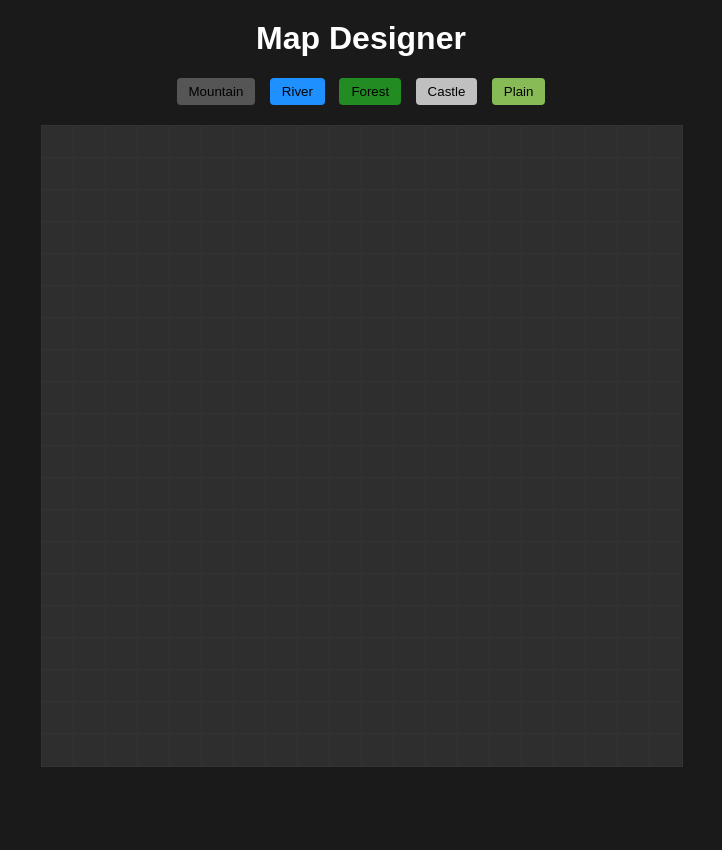
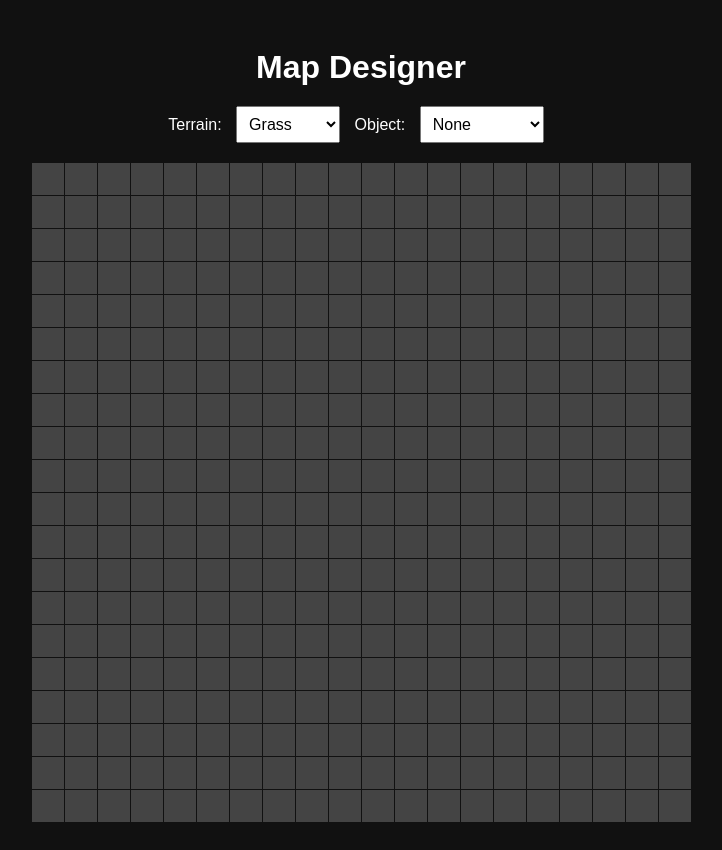
Before and after one commit to foxrain4/map-designer, a plain HTML site: page index.html in a window 1280 px wide. Shown: the whole page, without its empty margins (279-1001 px from the left). Before the commit the page ends 800 px from the top, so only its background shows below. Drawn offline with Linux system fonts and the light colour scheme.

Commit message:
add in enemies

```diff
--- a/index.html
+++ b/index.html
@@ -1,4 +1,3 @@
-
 <!DOCTYPE html>
 <html lang="en">
 <head>
@@ -7,78 +6,101 @@
   <title>Map Designer</title>
   <style>
     body {
+      background: #111;
+      color: #fff;
       font-family: sans-serif;
-      background: #1a1a1a;
-      color: white;
-      margin: 0;
-      padding: 0;
       text-align: center;
+      padding: 20px;
     }
     h1 {
-      margin-top: 20px;
+      margin-bottom: 20px;
     }
-    #map {
+    #controls {
+      margin-bottom: 20px;
+    }
+    #controls select {
+      font-size: 16px;
+      padding: 8px;
+      margin: 0 10px;
+    }
+    #grid {
       display: grid;
       grid-template-columns: repeat(20, 32px);
       grid-template-rows: repeat(20, 32px);
-      margin: 20px auto;
+      gap: 1px;
+      margin: 0 auto;
       width: fit-content;
     }
     .cell {
       width: 32px;
       height: 32px;
-      border: 1px solid #333;
-      background-color: #2e2e2e;
+      background: #444;
+      position: relative;
       cursor: pointer;
     }
-    .terrain-picker {
-      margin: 20px auto;
+    .object {
+      position: absolute;
+      top: 0;
+      left: 0;
+      width: 100%;
+      height: 100%;
+      display: flex;
+      align-items: center;
+      justify-content: center;
+      font-size: 18px;
+      pointer-events: none;
     }
-    .terrain-button {
-      margin: 0 5px;
-      padding: 6px 12px;
-      border: none;
-      border-radius: 4px;
-      cursor: pointer;
-    }
-    .mountain { background-color: #555; }
-    .river { background-color: #1e90ff; }
-    .forest { background-color: #228b22; }
-    .castle { background-color: #c0c0c0; }
-    .plain { background-color: #8b5; }
   </style>
 </head>
 <body>
   <h1>Map Designer</h1>
-  <div class="terrain-picker">
-    <button class="terrain-button mountain" data-type="mountain">Mountain</button>
-    <button class="terrain-button river" data-type="river">River</button>
-    <button class="terrain-button forest" data-type="forest">Forest</button>
-    <button class="terrain-button castle" data-type="castle">Castle</button>
-    <button class="terrain-button plain" data-type="plain">Plain</button>
+  <div id="controls">
+    <label for="terrain">Terrain:</label>
+    <select id="terrain">
+      <option value="green">Grass</option>
+      <option value="blue">Water</option>
+      <option value="gray">Mountain</option>
+      <option value="saddlebrown">Dirt</option>
+      <option value="darkgreen">Forest</option>
+    </select>
+    <label for="object">Object:</label>
+    <select id="object">
+      <option value="">None</option>
+      <option value="🏰">Castle</option>
+      <option value="👤">NPC</option>
+      <option value="🐉">Enemy</option>
+      <option value="⚠️">Trap</option>
+      <option value="✨">Event</option>
+      <option value="💰">Trading Site</option>
+    </select>
   </div>
-  <div id="map"></div>
+  <div id="grid"></div>
 
   <script>
-    const map = document.getElementById("map");
-    const terrainButtons = document.querySelectorAll(".terrain-button");
-    let currentTerrain = "plain";
+    const terrainSelect = document.getElementById('terrain');
+    const objectSelect = document.getElementById('object');
+    const grid = document.getElementById('grid');
 
-    // Handle terrain selection
-    terrainButtons.forEach(button => {
-      button.addEventListener("click", () => {
-        currentTerrain = button.getAttribute("data-type");
+    for (let i = 0; i < 400; i++) {
+      const cell = document.createElement('div');
+      cell.className = 'cell';
+      cell.dataset.index = i;
+      cell.addEventListener('click', () => {
+        cell.style.backgroundColor = terrainSelect.value;
+
+        // Remove old object if exists
+        const oldObj = cell.querySelector('.object');
+        if (oldObj) oldObj.remove();
+
+        const obj = objectSelect.value;
+        if (obj) {
+          const overlay = document.createElement('div');
+          overlay.className = 'object';
+          overlay.textContent = obj;
+          cell.appendChild(overlay);
+        }
       });
-    });
-
-    // Build map grid
-    for (let i = 0; i < 20 * 20; i++) {
-      const cell = document.createElement("div");
-      cell.classList.add("cell");
-      cell.addEventListener("click", () => {
-        cell.className = "cell " + currentTerrain;
-      });
-      map.appendChild(cell);
+      grid.appendChild(cell);
     }
   </script>
 </body>
```
